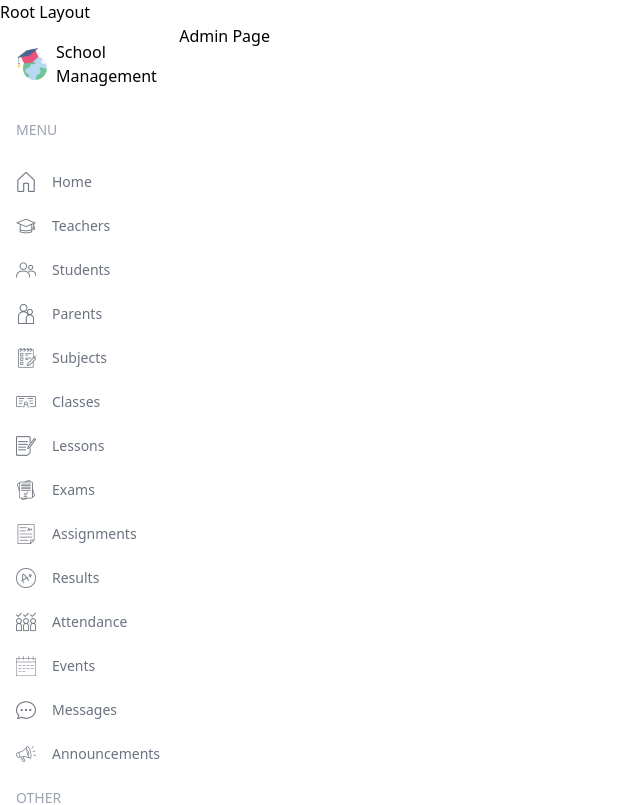
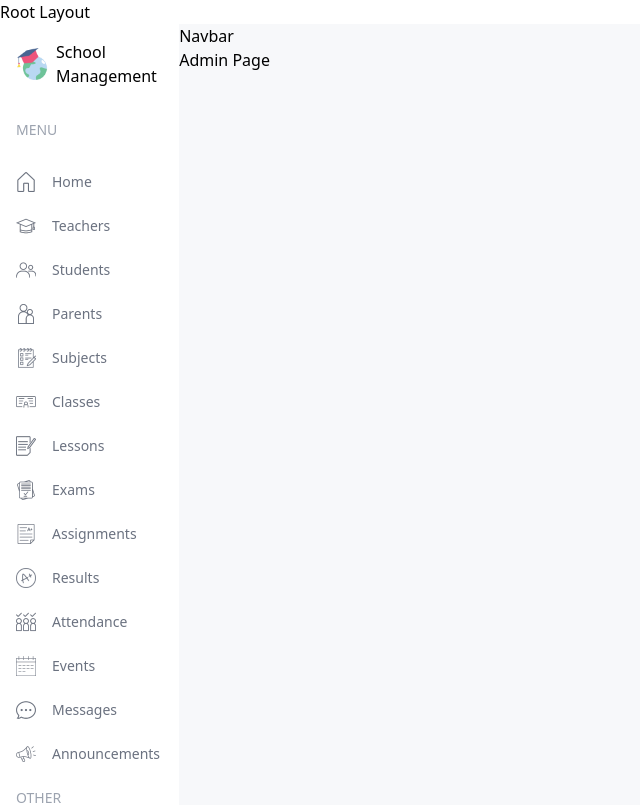
Before and after one commit to usalman/schooler, a Next.js app: page /admin in a window 1280 px wide. Shown: the top 805 px of the page, without its empty margins (0-640 px from the left). Built offline with nearby package versions, Linux system fonts and the light colour scheme.

Commit message:
fix: fodler structure

```diff
--- a/src/app/(dashboard)/layout.tsx
+++ b/src/app/(dashboard)/layout.tsx
@@ -1,6 +1,7 @@
 import Image from 'next/image'
 import Link from 'next/link'
-import Menu from '../components/Menu'
+import Menu from '@/components/Menu'
+import Navbar from '@/components/Navbar'
 
 export default function DashboardLayout({
   children,
@@ -19,7 +20,10 @@ export default function DashboardLayout({
         </Link>
         <Menu />
       </div>
-      <div className="w-[86%] md:w-[92%] lg:w-[84%] xl:w-[86%]">{children}</div>
+      <div className="w-[86%] md:w-[92%] lg:w-[84%] xl:w-[86%] bg-[#f7f8fa] overflow-scroll">
+        <Navbar />
+        {children}
+      </div>
     </div>
   )
 }
```
Also changed, not shown: src/components/Menu.tsx (renamed from src/app/components/Menu.tsx), src/components/Navbar.tsx (renamed from src/app/components/Navbar.tsx).
